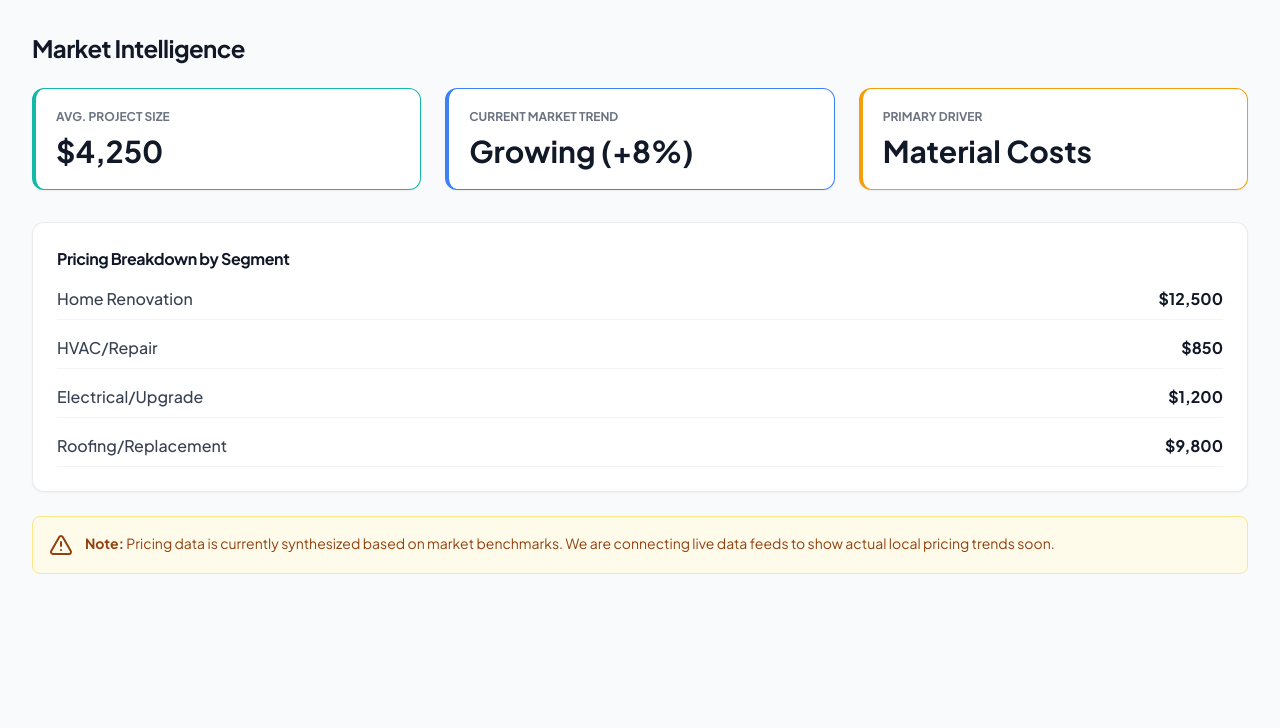
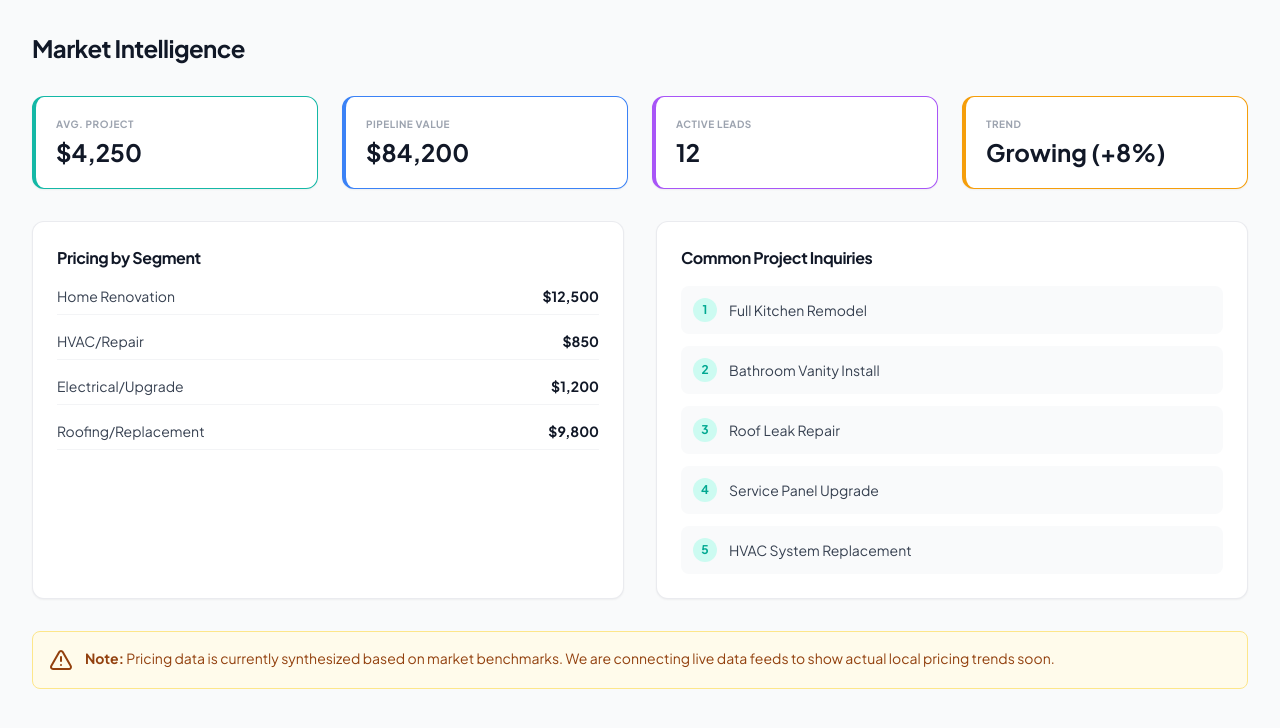
Before and after one commit to bpnelsen/prolink-ezly, a Next.js app: page /dashboard/market-intelligence in a window 1280 px wide. Shown: the top 728 px of the page. Built offline with nearby package versions, Linux system fonts and the light colour scheme.

Commit message:
feat: add pipeline and project types to market intelligence

```diff
--- a/src/app/dashboard/market-intelligence/page.tsx
+++ b/src/app/dashboard/market-intelligence/page.tsx
@@ -13,41 +13,70 @@ export default function MarketIntelligence() {
       { name: 'HVAC/Repair', avg: '$850' },
       { name: 'Electrical/Upgrade', avg: '$1,200' },
       { name: 'Roofing/Replacement', avg: '$9,800' },
+    ],
+    pipelineValue: '$84,200',
+    activeLeads: 12,
+    projectTypes: [
+       'Full Kitchen Remodel',
+       'Bathroom Vanity Install',
+       'Roof Leak Repair',
+       'Service Panel Upgrade',
+       'HVAC System Replacement'
     ]
   })
 
   return (
-    <div className="p-6 md:p-8">
-      <h1 className="text-2xl font-bold text-gray-900 mb-6">Market Intelligence</h1>
+    <div className="p-6 md:p-8 space-y-8">
+      <h1 className="text-2xl font-bold text-gray-900">Market Intelligence</h1>
 
       {/* Pricing Analysis Cards */}
-      <div className="grid grid-cols-1 md:grid-cols-3 gap-6 mb-8">
+      <div className="grid grid-cols-1 md:grid-cols-2 lg:grid-cols-4 gap-6">
         <div className="card p-5 border-l-4 border-teal-500">
-          <p className="text-xs font-bold text-gray-500 uppercase">Avg. Project Size</p>
-          <p className="text-3xl font-bold text-gray-900 mt-2">{data.avgProjectSize}</p>
+          <p className="text-[10px] font-bold text-gray-400 uppercase tracking-wider">Avg. Project</p>
+          <p className="text-2xl font-bold text-gray-900 mt-1">{data.avgProjectSize}</p>
         </div>
         <div className="card p-5 border-l-4 border-blue-500">
-          <p className="text-xs font-bold text-gray-500 uppercase">Current Market Trend</p>
-          <p className="text-3xl font-bold text-gray-900 mt-2">{data.marketTrend}</p>
+          <p className="text-[10px] font-bold text-gray-400 uppercase tracking-wider">Pipeline Value</p>
+          <p className="text-2xl font-bold text-gray-900 mt-1">{data.pipelineValue}</p>
+        </div>
+        <div className="card p-5 border-l-4 border-purple-500">
+          <p className="text-[10px] font-bold text-gray-400 uppercase tracking-wider">Active Leads</p>
+          <p className="text-2xl font-bold text-gray-900 mt-1">{data.activeLeads}</p>
         </div>
         <div className="card p-5 border-l-4 border-amber-500">
-          <p className="text-xs font-bold text-gray-500 uppercase">Primary Driver</p>
-          <p className="text-3xl font-bold text-gray-900 mt-2">{data.priceInflator}</p>
+          <p className="text-[10px] font-bold text-gray-400 uppercase tracking-wider">Trend</p>
+          <p className="text-2xl font-bold text-gray-900 mt-1">{data.marketTrend}</p>
         </div>
       </div>
 
+      <div className="grid grid-cols-1 lg:grid-cols-2 gap-8">
         {/* Segment Breakdown */}
         <div className="card p-6">
-        <h2 className="font-bold text-gray-900 mb-4">Pricing Breakdown by Segment</h2>
+          <h2 className="font-bold text-gray-900 mb-4">Pricing by Segment</h2>
           <div className="space-y-4">
             {data.segments.map((seg, i) => (
               <div key={i} className="flex justify-between items-center border-b border-gray-100 pb-2">
-              <span className="text-gray-700 font-medium">{seg.name}</span>
-              <span className="font-bold text-gray-900">{seg.avg}</span>
+                <span className="text-gray-700 text-sm">{seg.name}</span>
+                <span className="font-bold text-gray-900 text-sm">{seg.avg}</span>
               </div>
             ))}
           </div>
         </div>
+
+        {/* Project Types */}
+        <div className="card p-6">
+          <h2 className="font-bold text-gray-900 mb-4">Common Project Inquiries</h2>
+          <div className="space-y-3">
+            {data.projectTypes.map((type, i) => (
+              <div key={i} className="flex items-center gap-3 text-sm p-3 bg-gray-50 rounded-lg text-gray-700">
+                <span className="w-6 h-6 flex items-center justify-center bg-teal-100 text-teal-700 rounded-full text-xs font-bold">{i + 1}</span>
+                {type}
+              </div>
+            ))}
+          </div>
+        </div>
+      </div>
+
 
       <div className="mt-6 p-4 bg-amber-50 border border-amber-200 rounded-lg flex gap-3 text-amber-800 text-sm">
         <AlertTriangle className="shrink-0" />
```
Lines whose indentation alone changed are shown as unchanged.
